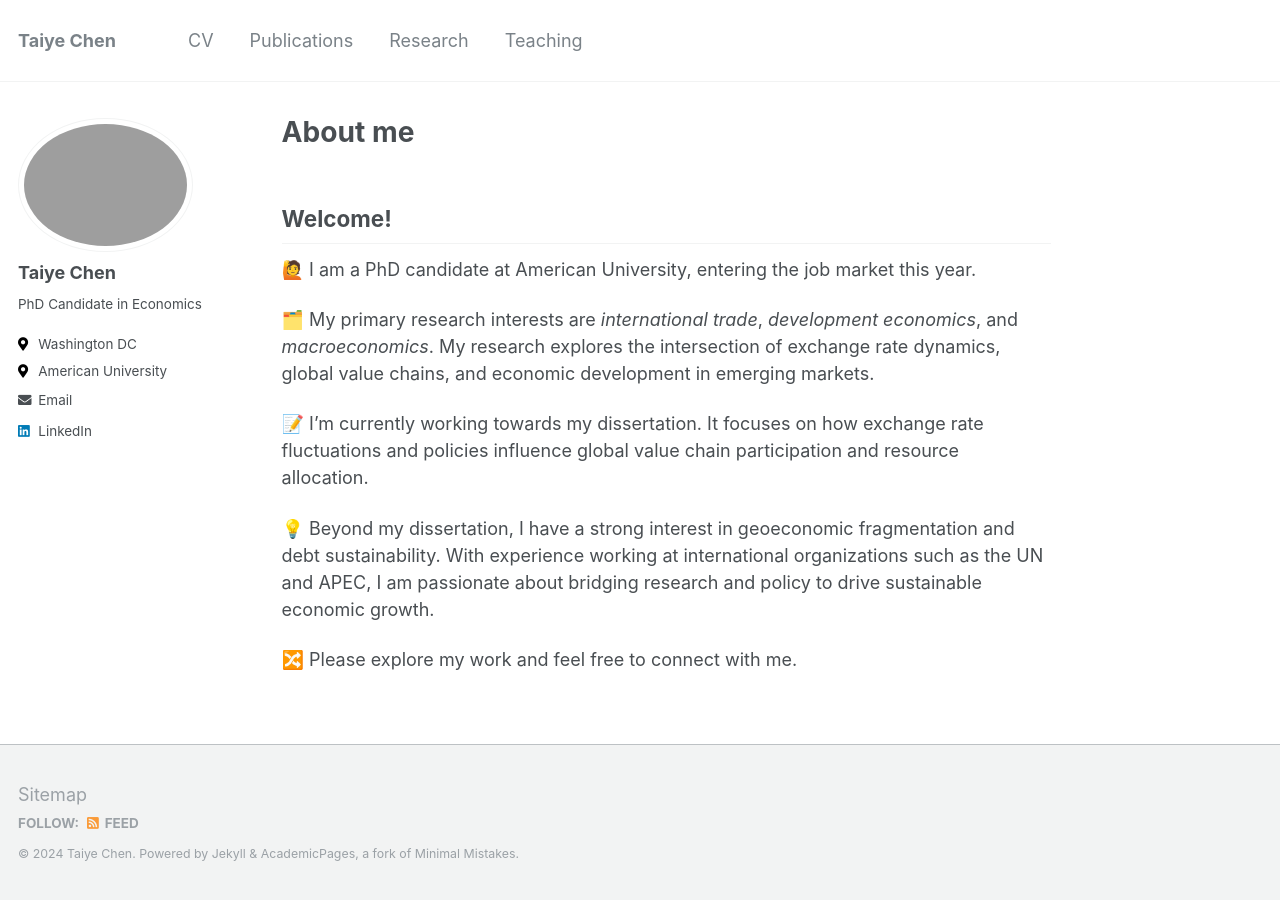
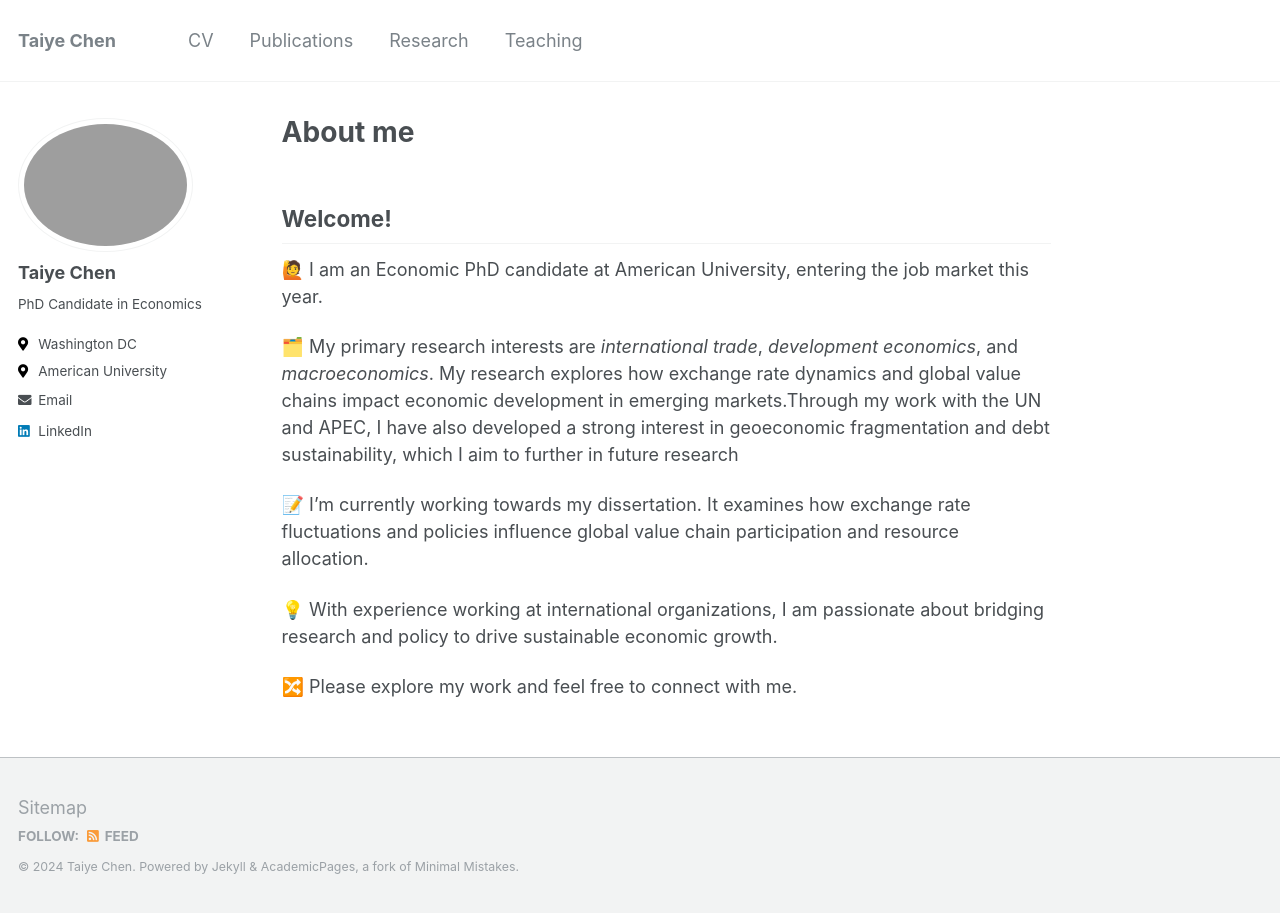
Before and after one commit to taiyechen/taiyechen.github.io, a Jekyll site: the page built from _pages/about.md, in a window 1280 px wide. Built offline with Jekyll 4.4.1, drawn with Linux system fonts in a browser that asks for light colours.

Commit message:
updated about page

```diff
--- a/_pages/about.md
+++ b/_pages/about.md
@@ -10,12 +10,12 @@ redirect_from:
 
 ##  Welcome!
 
-🙋 I am a PhD candidate at American University, entering the job market this year.
+🙋 I am an Economic PhD candidate at American University, entering the job market this year.
 
-🗂️ My primary research interests are *international trade*, *development economics*, and *macroeconomics*. My research explores the intersection of exchange rate dynamics, global value chains, and economic development in emerging markets.
+🗂️ My primary research interests are *international trade*, *development economics*, and *macroeconomics*. My research explores how exchange rate dynamics and global value chains impact economic development in emerging markets.Through my work with the UN and APEC, I have also developed a strong interest in geoeconomic fragmentation and debt sustainability, which I aim to further in future research
 
-📝 I'm currently working towards my dissertation. It focuses on how exchange rate fluctuations and policies influence global value chain participation and resource allocation.
+📝 I'm currently working towards my dissertation. It examines how exchange rate fluctuations and policies influence global value chain participation and resource allocation.
 
-💡 Beyond my dissertation, I have a strong interest in geoeconomic fragmentation and debt sustainability. With  experience working at international organizations such as the UN and APEC, I am passionate about bridging research and policy to drive sustainable economic growth.
+💡 With  experience working at international organizations, I am passionate about bridging research and policy to drive sustainable economic growth.
 
 🔀 Please explore my work and feel free to connect with me.
```
